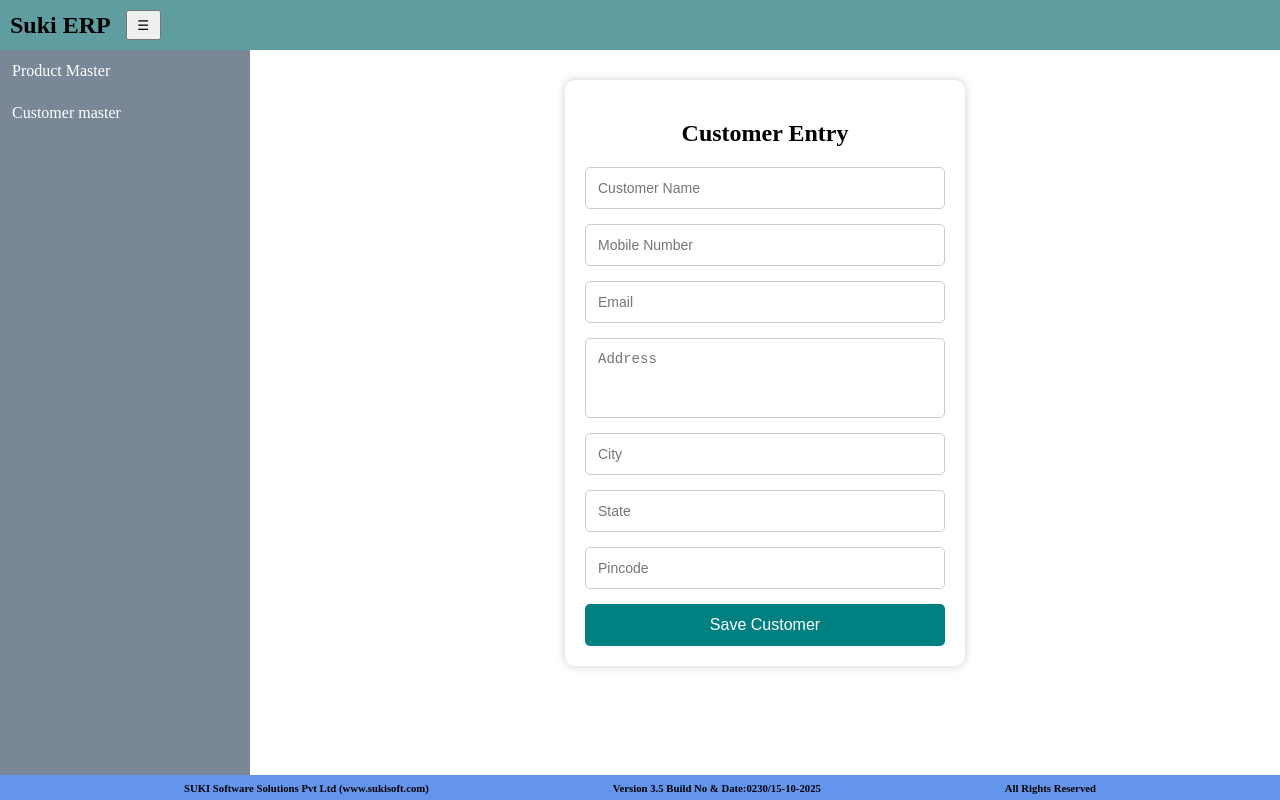
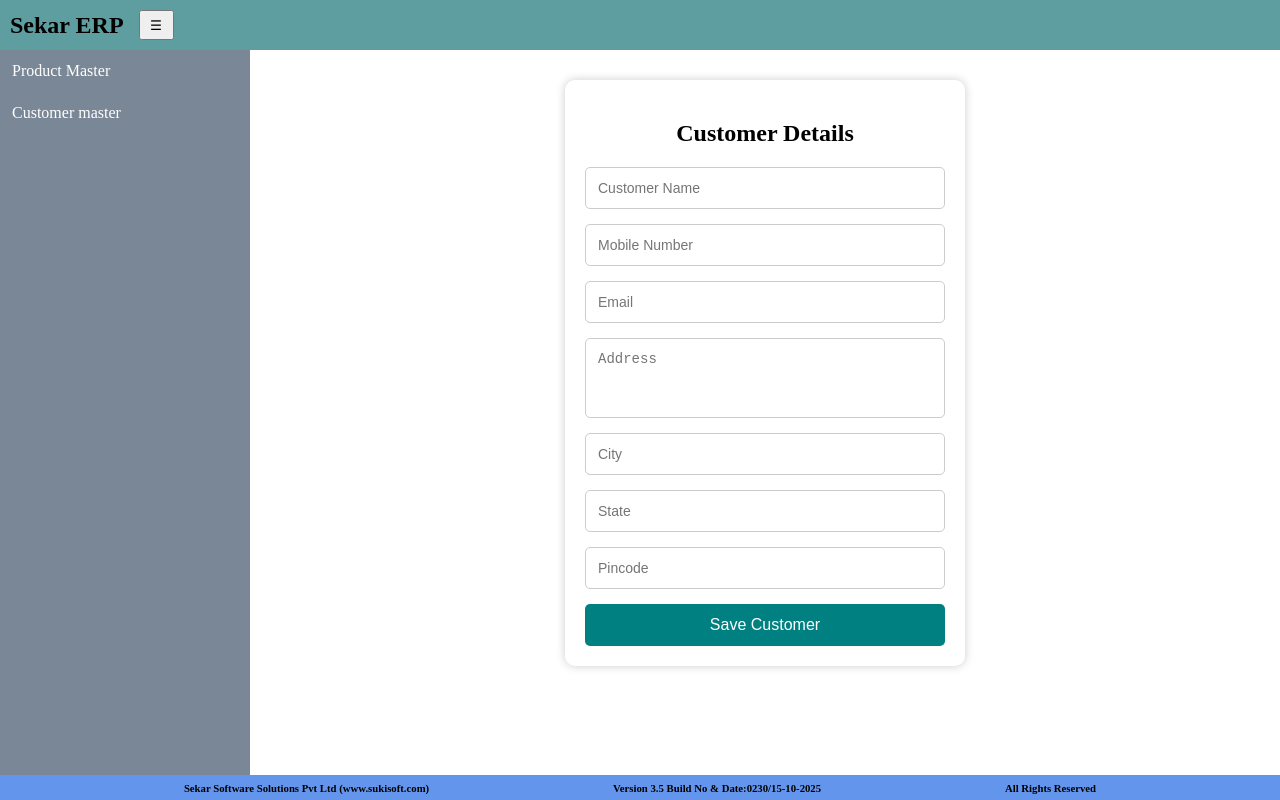
Before and after one commit to gnanasekaranvelusamyp/practice-app-new, an Angular app: page /home/customer in a window 1280 px wide. Built offline with nearby package versions, Linux system fonts and the light colour scheme.

Commit message:
name changes

```diff
--- a/src/app/layout/footer/footer.component.html
+++ b/src/app/layout/footer/footer.component.html
@@ -7,7 +7,7 @@
 </head>
 <body>
     <footer>
-         <h6>SUKI Software Solutions Pvt Ltd (www.sukisoft.com)</h6>
+         <h6>Sekar Software Solutions Pvt Ltd (www.sukisoft.com)</h6>
          <h6>Version 3.5 Build No & Date:0230/15-10-2025</h6>
          <h6>All Rights Reserved</h6>
     </footer>
--- a/src/app/layout/header/header.component.html
+++ b/src/app/layout/header/header.component.html
@@ -10,7 +10,7 @@
 <body>
     <header>
 
-        <h2 class="left">Suki ERP</h2>
+        <h2 class="left">Sekar ERP</h2>
 
         <button (click)="onToggleSidebar()">
             ☰
--- a/src/app/pages/customer/customer.component.html
+++ b/src/app/pages/customer/customer.component.html
@@ -1,6 +1,6 @@
 <div class="customer-container">
 
-    <h2>Customer Entry</h2>
+    <h2>Customer Details</h2>
 
     <form>
 
--- a/src/app/pages/product/product.component.ts
+++ b/src/app/pages/product/product.component.ts
@@ -34,7 +34,7 @@ export class ProductComponent {
 
         next: (res) =>
         {
-          alert('Saved Successfully');
+          alert('Product Saved Successfully');
 
           this.productData = {
             part_No: '',
```
